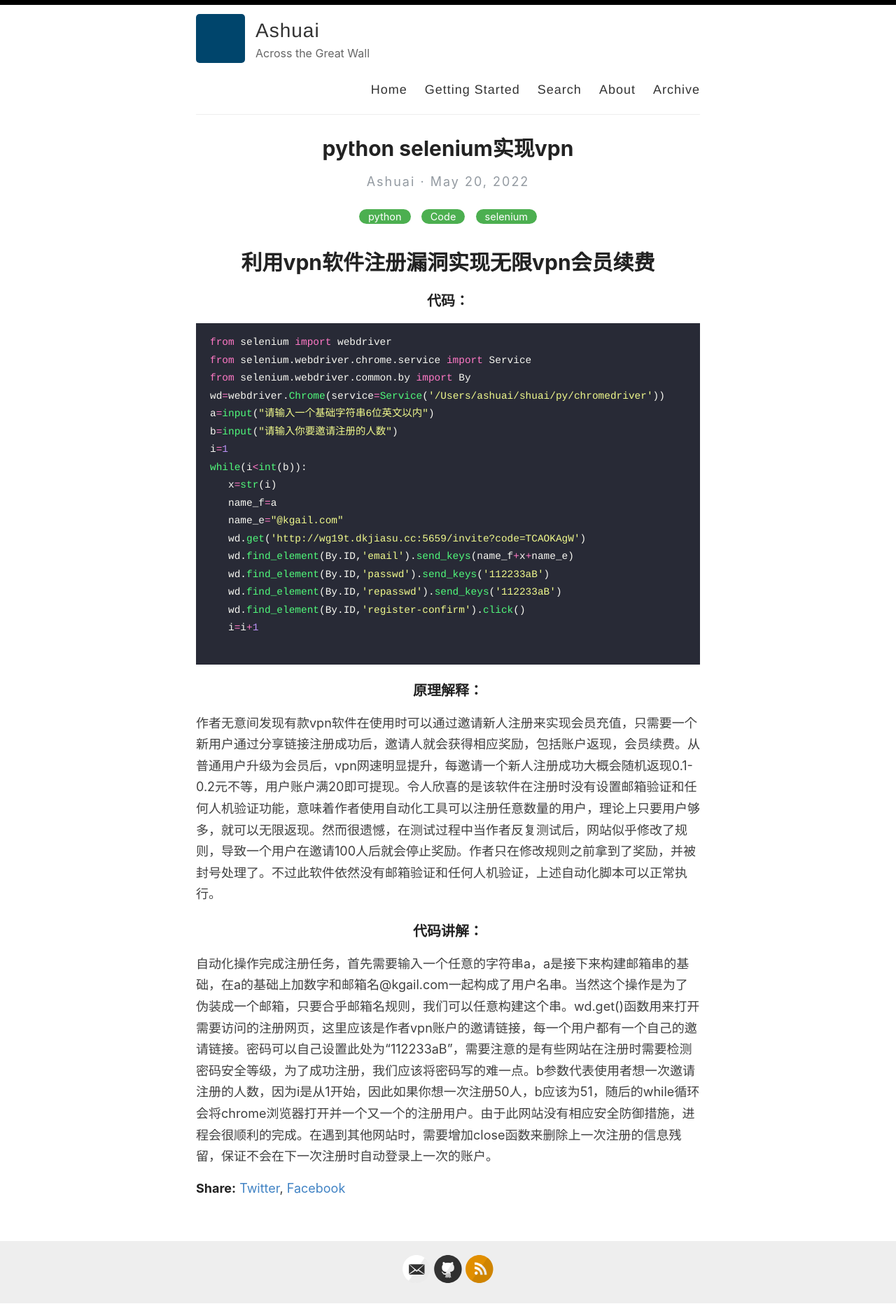
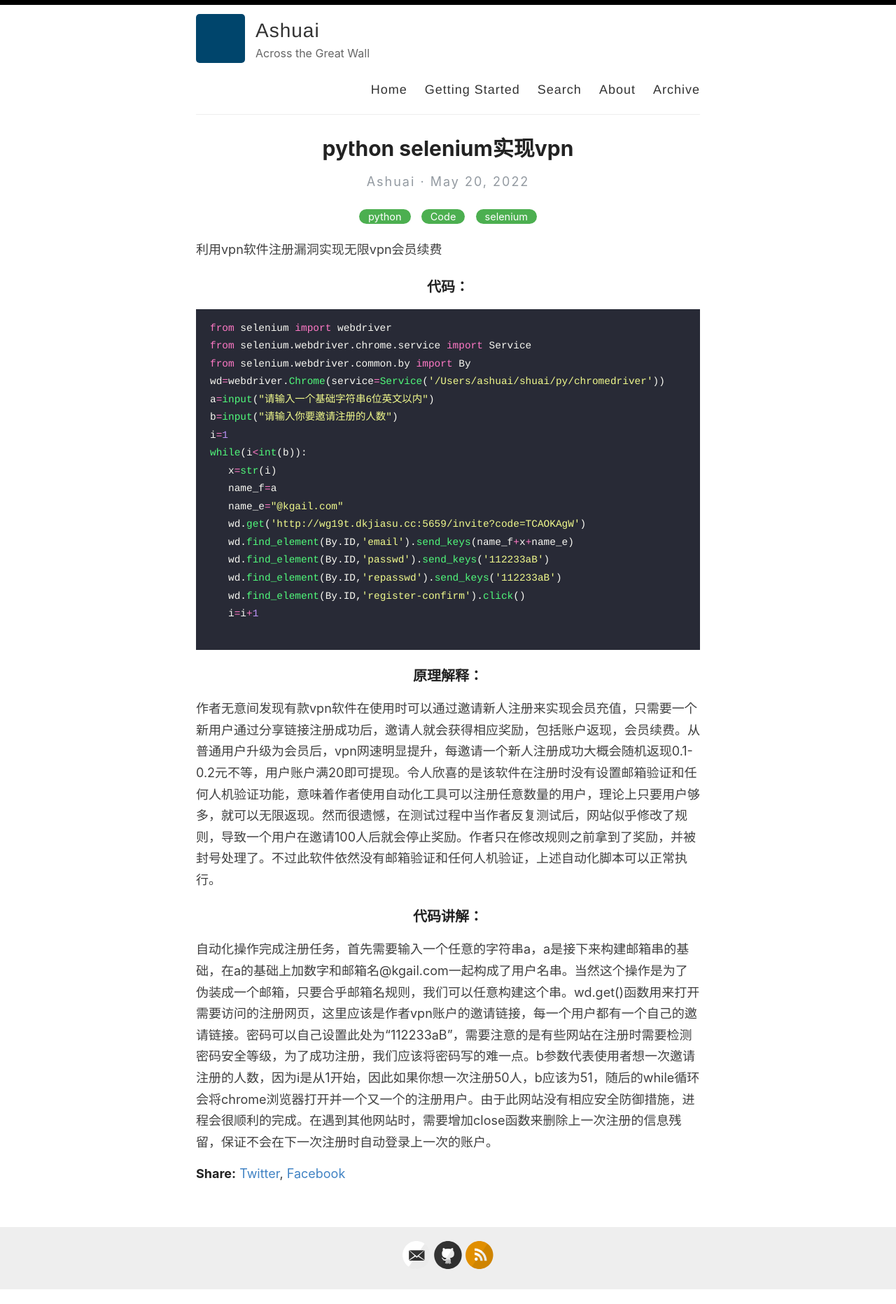
Before and after one commit to peiwenshuai/peiwenshuai.github.io, a Jekyll site: the page built from _posts/2022-5-20-python-selenium-vpn.md, in a window 1280 px wide. Shown: the whole page at 70% size. Built offline with Jekyll 4.4.1, drawn with Linux system fonts in a browser that asks for light colours; comment, search, counter and statistics services are not loaded.

```diff
--- a/_posts/2022-5-20-python-selenium-vpn.md
+++ b/_posts/2022-5-20-python-selenium-vpn.md
@@ -4,7 +4,7 @@ title:  python selenium实现vpn
 categories: [python,Code,selenium]
 ---
 
-# 利用vpn软件注册漏洞实现无限vpn会员续费
+ 利用vpn软件注册漏洞实现无限vpn会员续费
 
 ### 代码：
 
```
